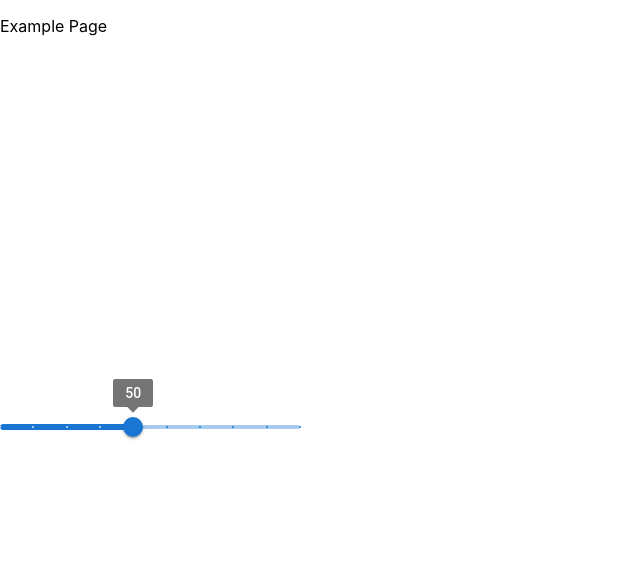
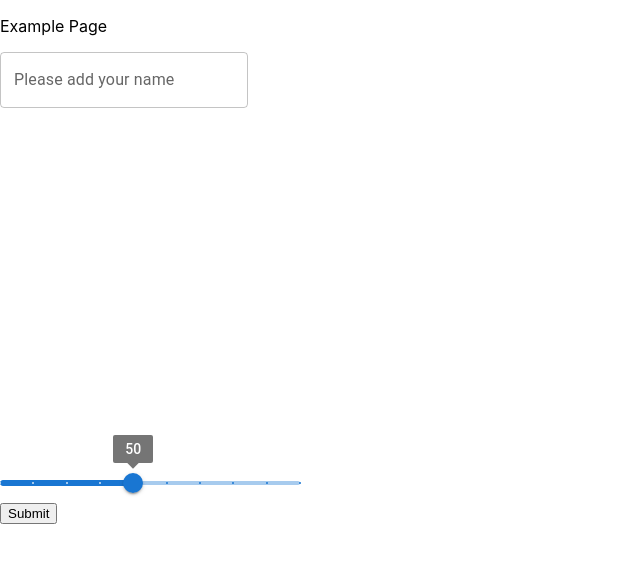
Before and after one commit to tinasandu/data-collection-webapp, a React (Create React App) app: page /example in a window 1280 px wide. Shown: the top 562 px of the page, without its empty margins (0-640 px from the left). Built offline with nearby package versions, Linux system fonts and the light colour scheme.

Commit message:
basic call to API

```diff
--- a/package.json
+++ b/package.json
@@ -3,12 +3,11 @@
   "version": "0.1.0",
   "private": true,
   "dependencies": {
-    "@emotion/react": "^11.7.1",
-    "@emotion/styled": "^11.6.0",
     "@mui/material": "^5.2.7",
     "@testing-library/jest-dom": "^5.16.1",
     "@testing-library/react": "^12.1.2",
     "@testing-library/user-event": "^13.5.0",
+    "axios": "^0.24.0",
     "react": "^16.14.0",
     "react-dom": "^16.14.0",
     "react-google-forms-hooks": "^1.2.1",
--- a/src/App.js
+++ b/src/App.js
@@ -25,7 +25,6 @@ function App() {
       Hi! Thanks for taking the time!
       Please add your name and the password :)
       </p>
-    <TextField color="primary" id="outlined-basic" padding="5px" label="Please add your name" variant="outlined"/>
     <TextField name='password'
                color="warning"
                id="outlined-basic"
--- a/src/components/ExamplePage.js
+++ b/src/components/ExamplePage.js
@@ -1,18 +1,42 @@
 import React, { useState }  from 'react';
 import ReactPlayer from 'react-player'
-import { Box, Slider } from "@mui/material";
+import { Box, Slider,TextField } from "@mui/material";
 import { Link } from 'react-router-dom';
+import axios from 'axios';
 
 export class ExamplePage extends React.Component {
 
   constructor(props) {
     super(props);
     this.state = {
+      observerName: "test_integration",
       inputValue: 50,
       time: 0
     };
 
     this.snapshots = []
+  }
+
+  handleTextChange = event => {
+    this.setState({ observerName: event.target.value });
+  }
+
+  handleSubmit = event => {
+    event.preventDefault();
+
+    const user_snapshots = {
+      user : this.user,
+      snaps : this.snapshots
+    }
+
+    console.log(user_snapshots);
+    axios.post(`https://ayj8v6xmp0.execute-api.us-east-1.amazonaws.com/prod/form`,
+                { user_snapshots },
+                { headers: {'content-type': 'application/json'}})
+      .then(res => {
+        console.log(res);
+        console.log(res.data);
+      })
   }
 
   handleSliderChange(newValue) {
@@ -24,6 +48,7 @@ export class ExamplePage extends React.Component {
     console.log("changed to " + this.state.inputValue)
     let time = this.player.getCurrentTime()
     console.log("played " + time)
+    console.log(this.state.observerName)
 
     let currState = this.state
     this.snapshots.push(currState)
@@ -42,6 +67,12 @@ export class ExamplePage extends React.Component {
           <p>
             Example Page
           </p>
+          <TextField color="primary"
+                      id="outlined-basic"
+                      padding="5px"
+                      label="Please add your name"
+                      variant="outlined"
+                      onChange={this.handleTextChange}/>
           <div>
             <ReactPlayer
                 ref={this.ref}
@@ -60,6 +91,7 @@ export class ExamplePage extends React.Component {
                     max={100}/>
             </Box>
 
+            <button type="submit" onClick={this.handleSubmit}>Submit</button>
           </div>
         </header>
       </div>
--- a/src/index.js
+++ b/src/index.js
@@ -12,7 +12,6 @@ ReactDOM.render(
       <Routes>
         <Route path="/" element={<App />} />
         <Route path="example" element={<ExamplePage />} />
-
       </Routes>
     </BrowserRouter>
   </React.StrictMode>,
```
Also changed, not shown: 1 other file (tests, documents, lock files or other folders).
